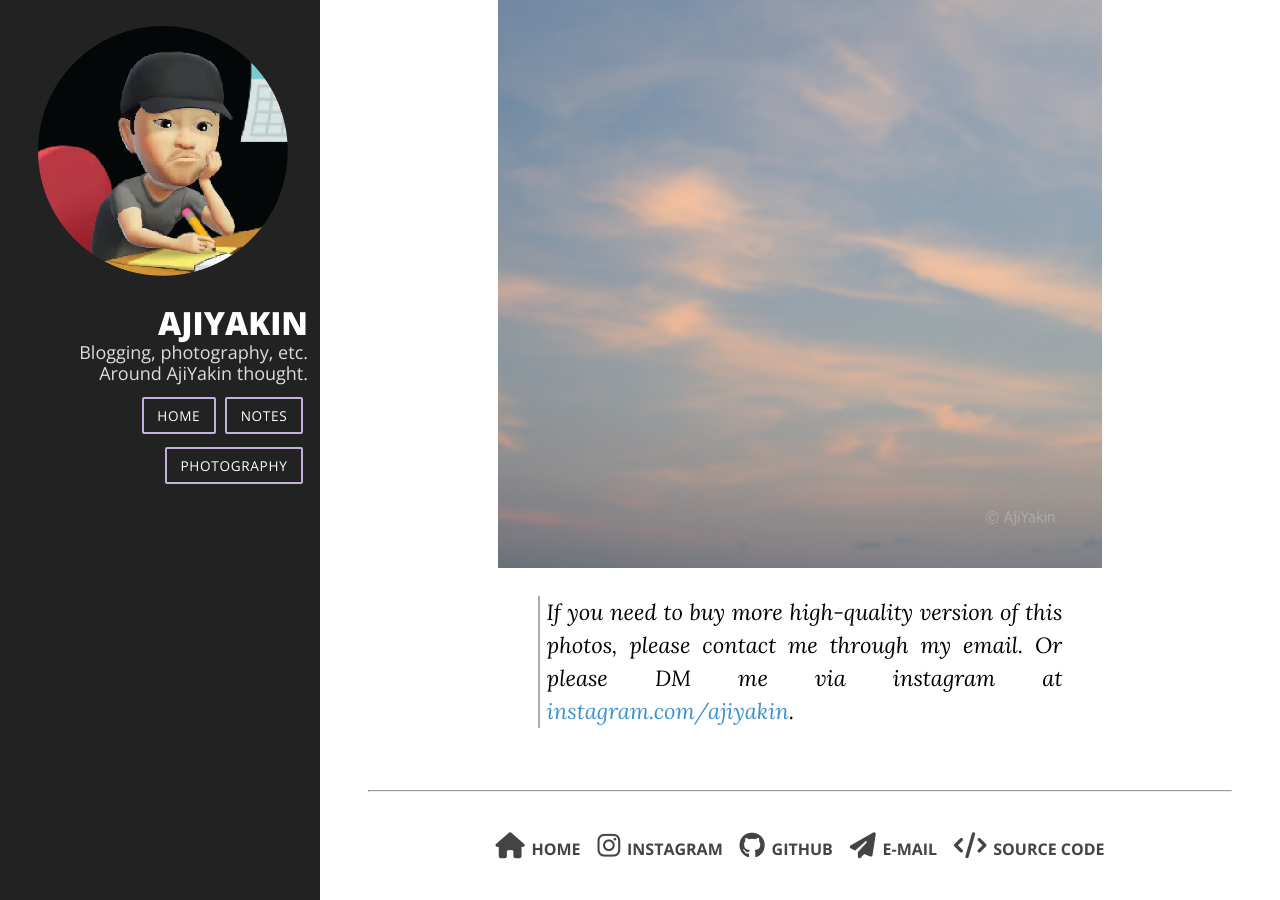
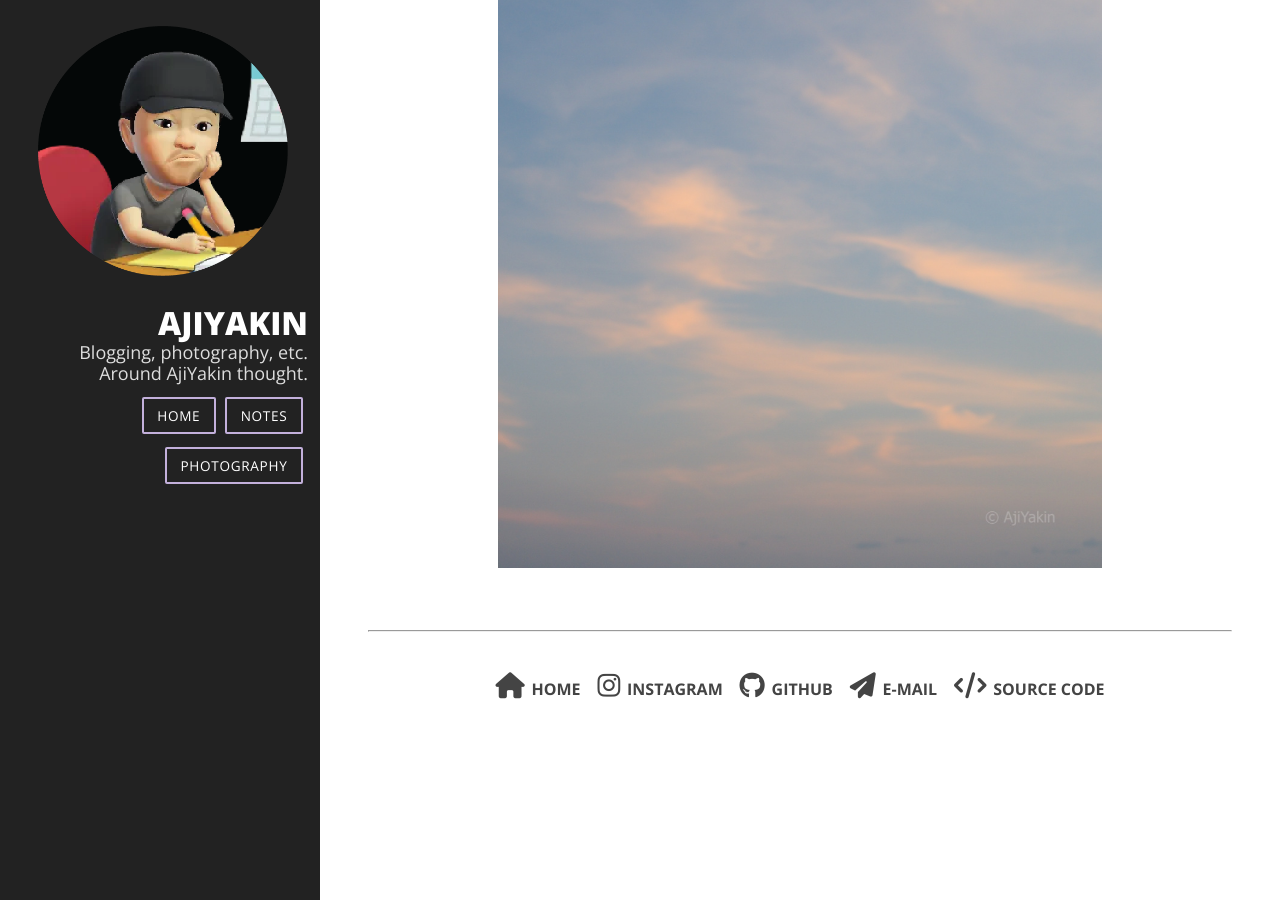
Before and after one commit to theikalman/theikalman.github.io, a Jekyll site: the page built from _photography/May-19th-2023.md, in a window 1280 px wide and 900 px high, scrolled down 1054 px. Built offline with Jekyll 4.4.1, drawn with Linux system fonts in a browser that asks for light colours; nearby versions of some CDN libraries.

Commit message:
remove unnecessary comment

```diff
--- a/_photography/May-19th-2023.md
+++ b/_photography/May-19th-2023.md
@@ -10,7 +10,3 @@
 
 ![Santolo lighthouse](/postimages/santolo_lighthouse.jpg)
 ![Santolo sunset sky](/postimages/santolo_orange_sky.jpg)
-
-> If you need to buy more high-quality version of this photos,
-> please contact me through my email. Or please DM me via
-> instagram at [instagram.com/ajiyakin](https://www.instagram.com/ajiyakin/).
```
